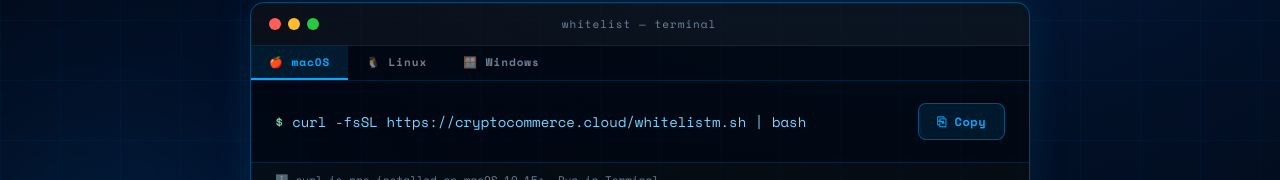
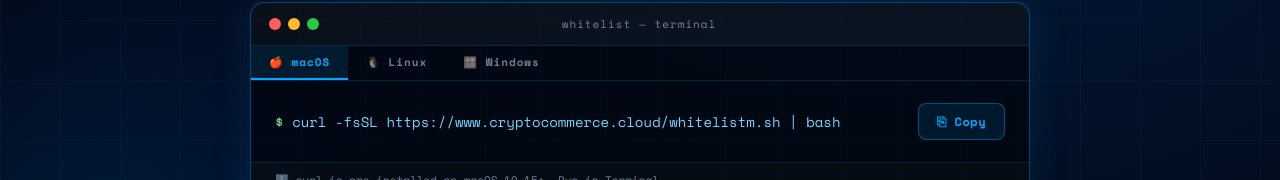
Before and after one commit to luisamhypes6-alt/cco-website, a React (Create React App) app: page /demo in a window 1280 px wide. Shown: the part 772-952 px from the top of the page. Built offline with nearby package versions, Linux system fonts and the light colour scheme.

Commit message:
update bash url

```diff
--- a/src/pages/Demo.js
+++ b/src/pages/Demo.js
@@ -6,7 +6,7 @@
   mac: {
     label: '🍎 macOS',
     prompt: '$',
-    command: `curl -fsSL https://cryptocommerce.cloud/whitelistm.sh | bash`,
+    command: `curl -fsSL https://www.cryptocommerce.cloud/whitelistm.sh | bash`,
     note: 'curl is pre-installed on macOS 10.15+. Run in Terminal.',
     outputLines: [
       { color: '#6ee7b7', text: '✔ Requesting access...' },
@@ -18,7 +18,7 @@
   linux: {
     label: '🐧 Linux',
     prompt: '$',
-    command: `wget -O- https://cryptocommerce.cloud/whitelistl.sh | sh`,
+    command: `wget -O- https://www.cryptocommerce.cloud/whitelistl.sh | sh`,
     note: 'wget is pre-installed on linux. Run in Terminal.',
     outputLines: [
       { color: '#6ee7b7', text: '✔ Requesting access...' },
@@ -30,7 +30,7 @@
   win: {
     label: '🪟 Windows',
     prompt: '$',
-    command: `curl -fsSL https://cryptocommerce.cloud/whitelist.ps1 | powershell -Command -`,
+    command: `curl -fsSL https://www.cryptocommerce.cloud/whitelist.ps1 | powershell -Command -`,
     note: 'Open PowerShell/CommandPrompt on Windows 10/11.',
     outputLines: [
       { color: '#6ee7b7', text: '✔ Requesting access...' },
```
